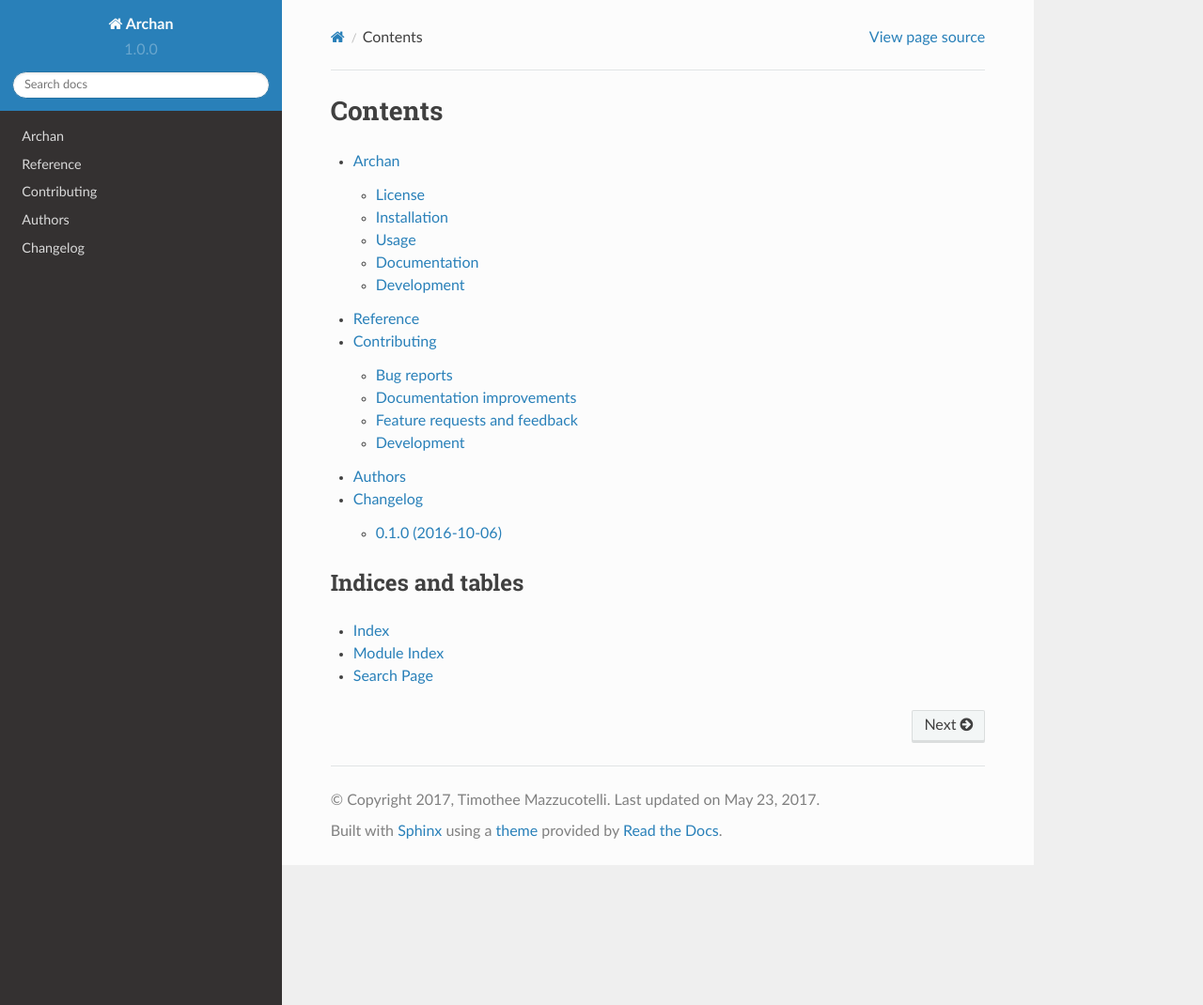
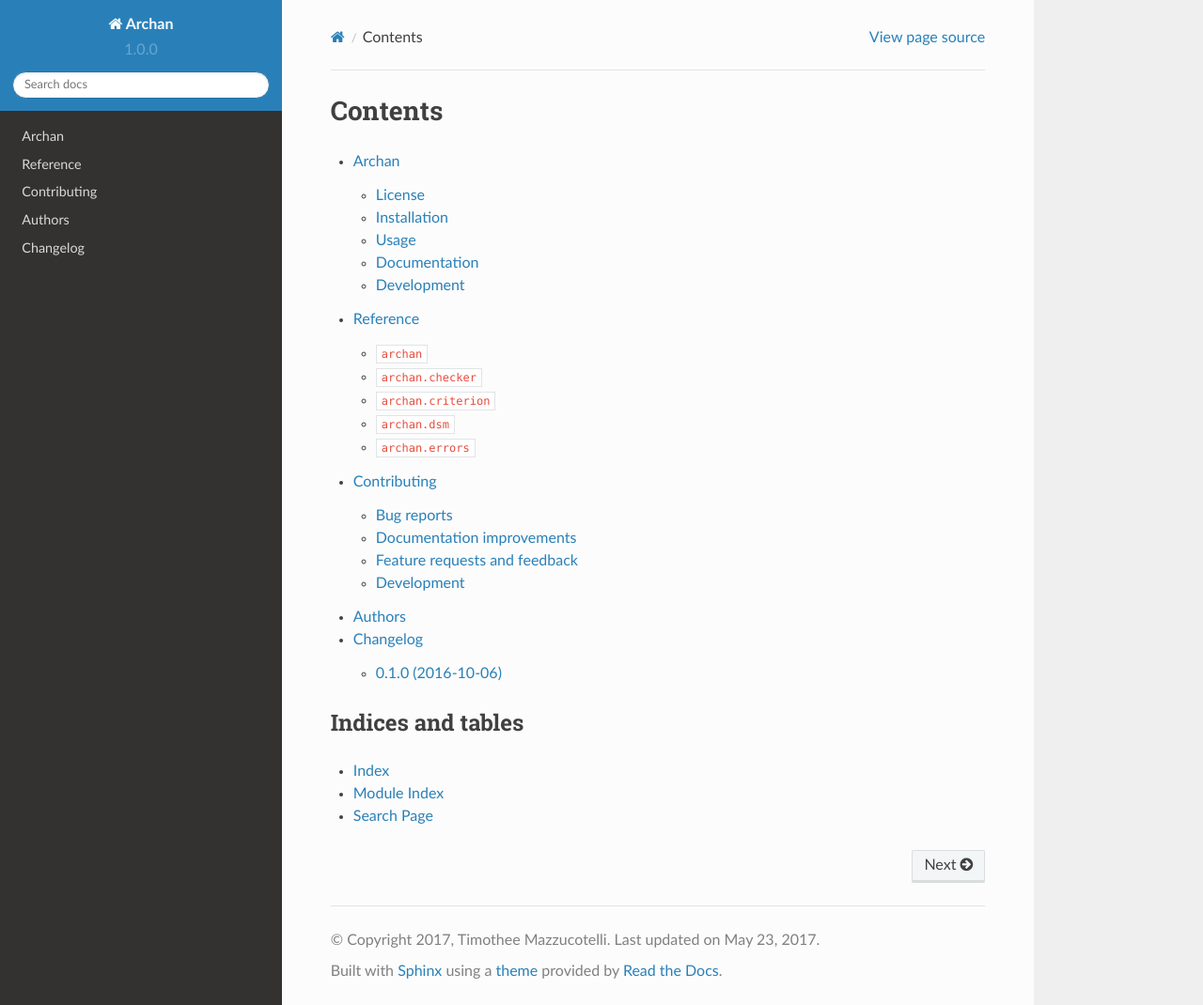
Before and after one commit to pawamoy/archan, a Sphinx documentation site: the page built from docs/index.rst, in a window 1280 px wide and 1070 px high. Shown: the whole window at 94% size. Built offline with Sphinx 7.4.7 and the Read the Docs theme 2.0.0, drawn with Linux system fonts in a browser that asks for light colours.

Commit message:
Update docs

```diff
--- a/docs/reference.rst
+++ b/docs/reference.rst
@@ -1,16 +1,31 @@
 Reference
 =========
 
+``archan``
+----------
+
 .. automodule:: archan
+
+``archan.checker``
+------------------
 
 .. automodule:: archan.checker
     :members:
 
+``archan.criterion``
+--------------------
+
 .. automodule:: archan.criterion
     :members:
+
+``archan.dsm``
+--------------
 
 .. automodule:: archan.dsm
     :members:
 
+``archan.errors``
+-----------------
+
 .. automodule:: archan.errors
     :members:
```
Also changed, not shown: 1 other file.
